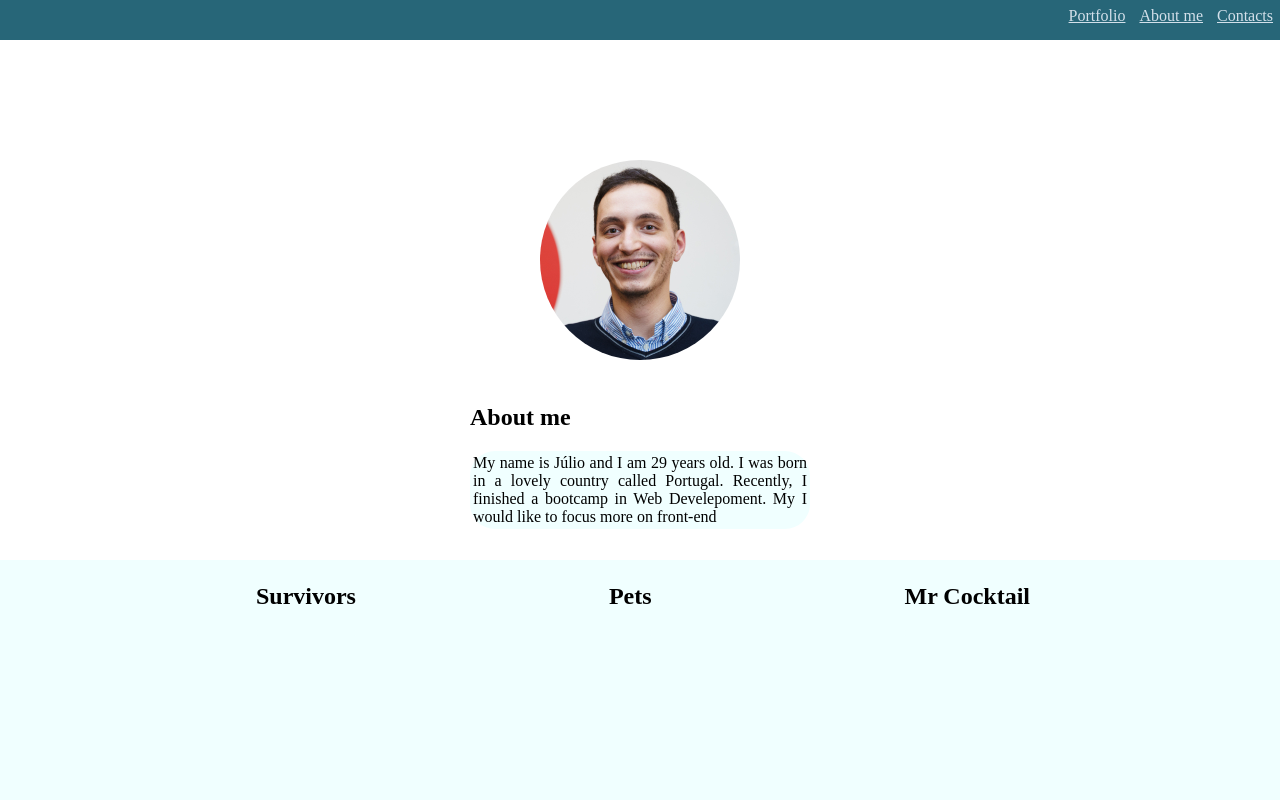
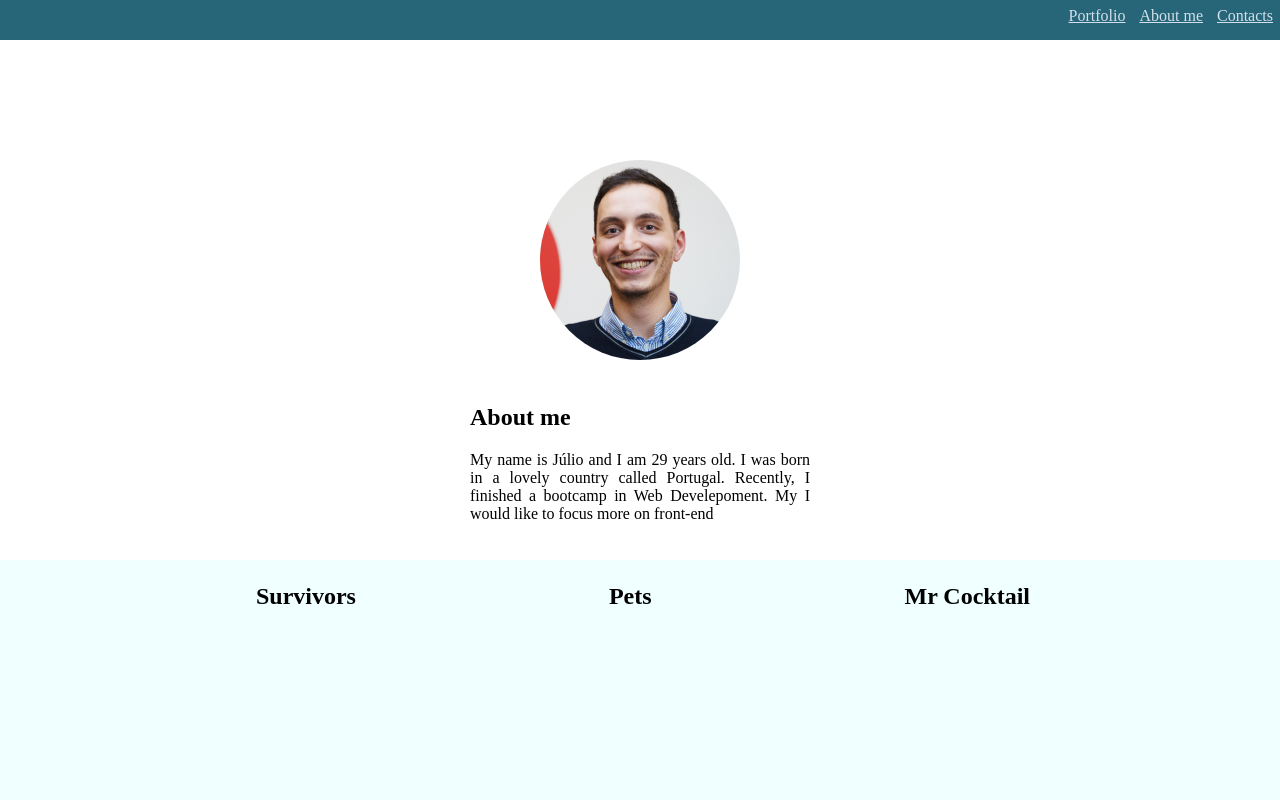
Before and after one commit to josejulio28/portfolio, a React (Create React App) app: page / in a window 1280 px wide. Shown: the top 800 px of the page. Built offline with nearby package versions, Linux system fonts and the light colour scheme.

Commit message:
changes in technicall skills

```diff
--- a/src/contents/techskills.css
+++ b/src/contents/techskills.css
@@ -1,4 +1,4 @@
-p {
+.p {
   border-width: 1px;
   border-radius: 25px;
   padding: 3px;
```
